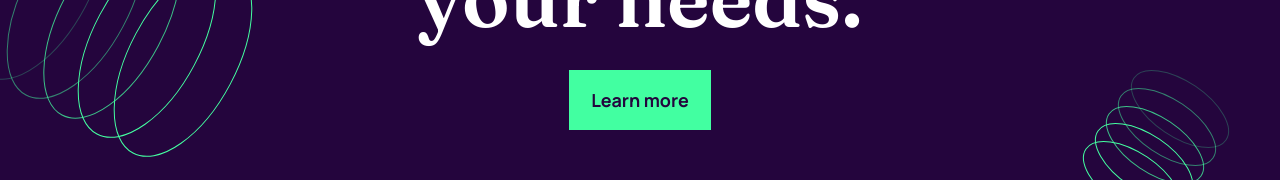
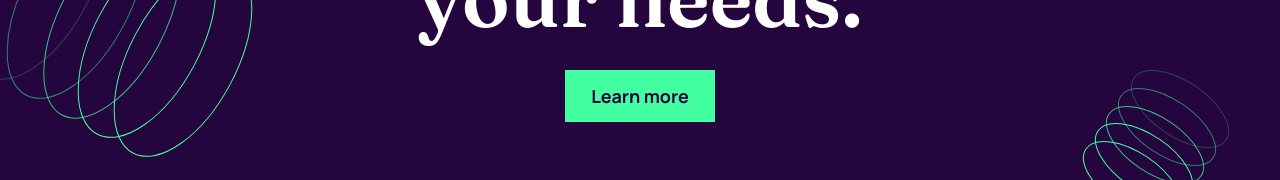
Before and after one commit to Randall3475/workit-landing-page, a React (Vite) app: page / in a window 1280 px wide. Shown: the part 266-446 px from the top of the page. Built offline with nearby package versions, Linux system fonts and the light colour scheme.

Commit message:
Update PrimaryButton.tsx

```diff
--- a/src/components/PrimaryButton.tsx
+++ b/src/components/PrimaryButton.tsx
@@ -4,7 +4,7 @@ type PrimaryButtonProps = {
 export default function PrimaryButton({ text }: PrimaryButtonProps) {
   return (
     <>
-      <button className="bg-pr-green font-body text-pr-purple font-bold text-body border-2 border-pr-green px-5 py-3 transition-colors hover:bg-pr-purple hover:text-pr-green">
+      <button className="bg-pr-green font-body text-pr-purple font-bold text-body border-2 border-pr-green px-6 py-2 transition-colors hover:bg-pr-purple hover:text-pr-green">
         {text}
       </button>
     </>
```
